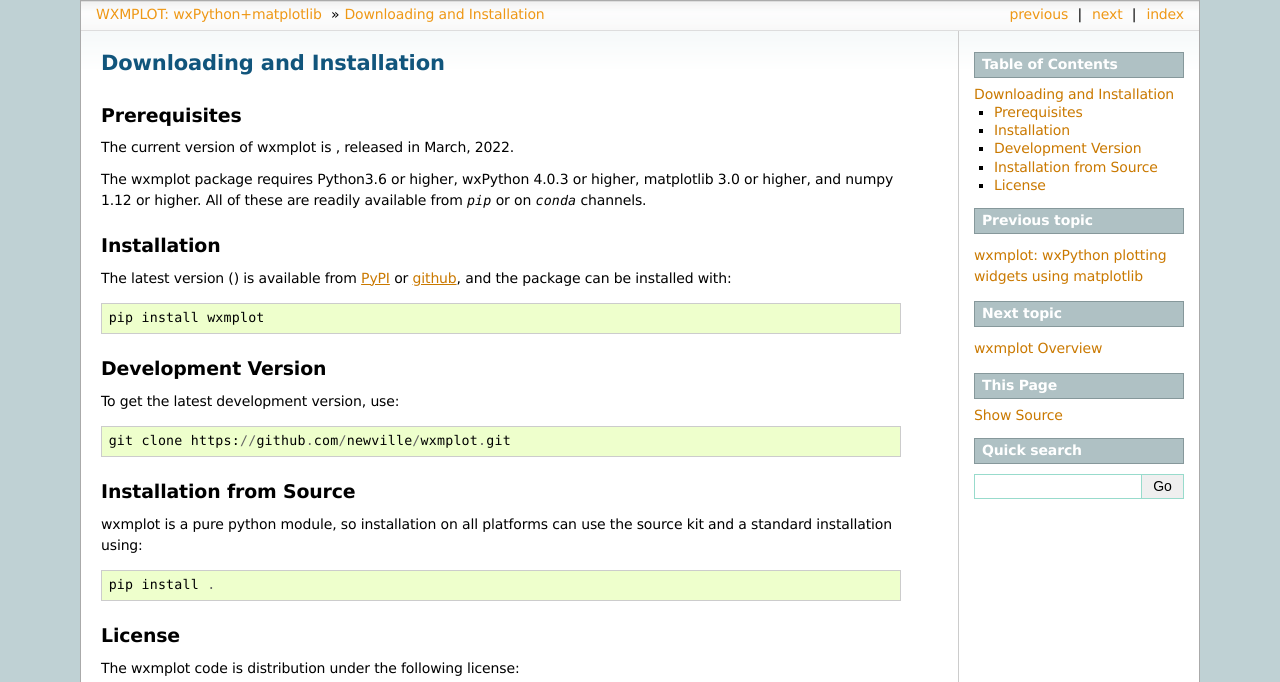
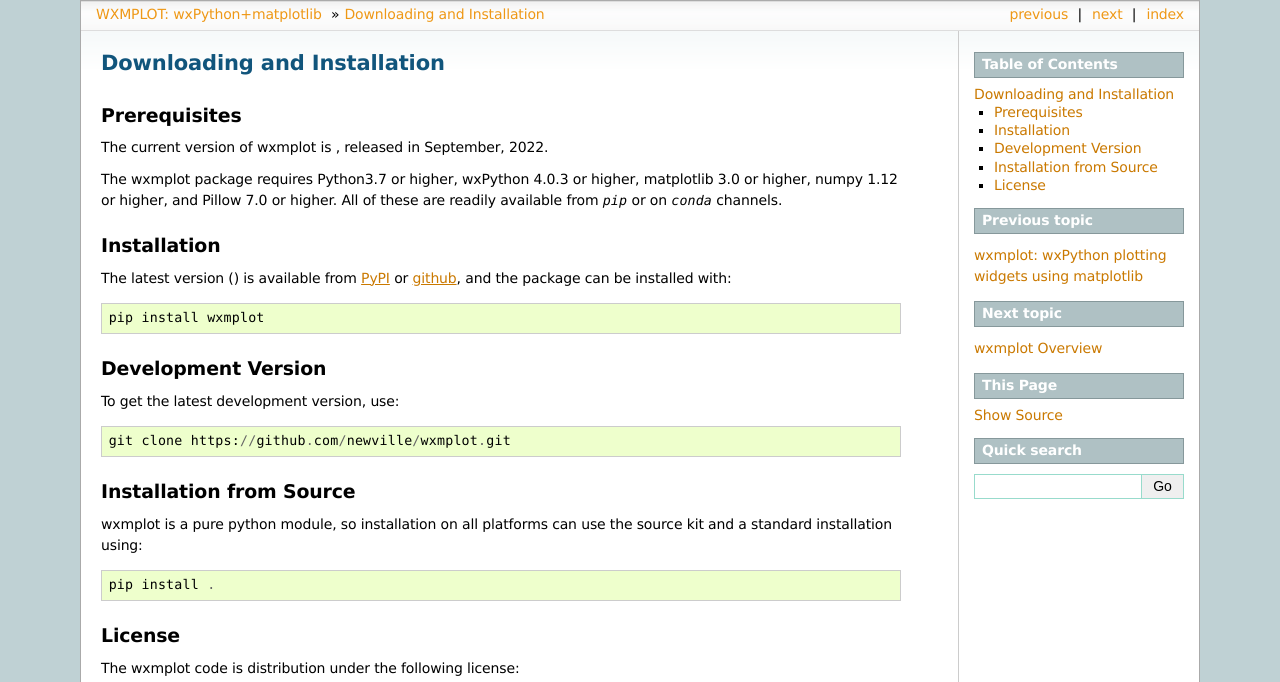
Before and after one commit to newville/wxmplot, a Sphinx documentation site: the page built from doc/installation.rst, in a window 1280 px wide, cut to the strip 0-682 px from the top of the page. Built offline with Sphinx 7.4.7, drawn with Linux system fonts in a browser that asks for light colours; the version number could not be read and is left out.

Commit message:
more doc updates

```diff
--- a/doc/index.rst
+++ b/doc/index.rst
@@ -18,7 +18,7 @@
 has nothing as good as `matplotlib`_.
 
 `wxmplot` bridges the gap between `matplotlib`_ and `wxPython`_ by
-providing wxPython widgets and user-friendly functions for basic XY line
+providing wxPython widgets and user-friendly functions for basic line
 plots, image display, and some custom plots.  The displays made with
 `wxmplot` give end-users highly interactive displays of their data that
 allow zooming and un-zooming, reporting mouse positions, rotating images,
--- a/doc/installation.rst
+++ b/doc/installation.rst
@@ -9,11 +9,11 @@
 Prerequisites
 ~~~~~~~~~~~~~~~
 
-The current version of wxmplot is |release|, released in March, 2022.
+The current version of wxmplot is |release|, released in September, 2022.
 
-The wxmplot package requires Python3.6 or higher, wxPython 4.0.3 or higher,
-matplotlib 3.0 or higher, and numpy 1.12 or higher.  All of
-these are readily available from `pip` or on `conda` channels.
+The wxmplot package requires Python3.7 or higher, wxPython 4.0.3 or higher,
+matplotlib 3.0 or higher, numpy 1.12 or higher, and Pillow 7.0 or higher.
+All of these are readily available from `pip` or on `conda` channels.
 
 
 Installation
--- a/doc/plotpanel.rst
+++ b/doc/plotpanel.rst
@@ -1,12 +1,10 @@
 ==========================================================
-:class:`PlotPanel`:  A wx.Panel for Basic 2D Line Plots
+:class:`PlotPanel`:  A wx.Panel for Basic Line Plots
 ==========================================================
 
 .. module:: plotpanel
 
-
-
-The :class:`PlotPanel` class supports standard 2D line plots, including
+The :class:`PlotPanel` class supports standard line plots, including
 scatter plots.  It has both an easy-to-use programming interface, and a rich
 graphical user interface for manipulating the plot after it has been drawn.
 The :class:`PlotPanel` class is derived from a :class:`wx.Panel` and so that
```
Also changed, not shown: doc/images/plot_compare_plotly.png (added), doc/images/plot_compare_qttutorial1.png, doc/images/plot_compare_qttutorial1_qt.png (added), doc/images/plot_compare_wxplot_wx.png (added), doc/images/plot_compare_wxplot_wxmplot.png (added).
